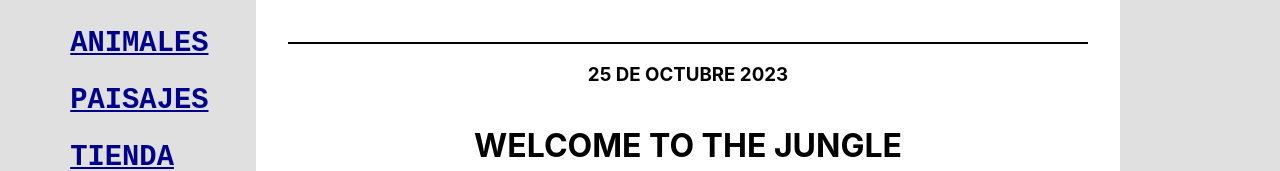
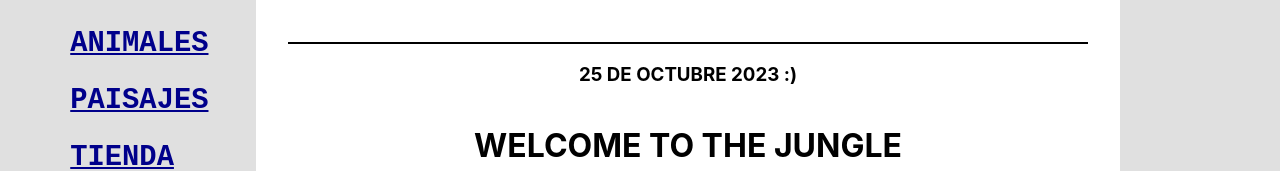
Before and after one commit to marcosquinteros/prog-parcial, a React (Create React App) app in the folder urcan-grande-lacki-quinteros/: page / in a window 1280 px wide. Shown: the part 270-441 px from the top of the page. Built offline with nearby package versions, Linux system fonts and the light colour scheme.

Commit message:
cambio de ejemplo

```diff
--- a/urcan-grande-lacki-quinteros/src/Components/Contenido.jsx
+++ b/urcan-grande-lacki-quinteros/src/Components/Contenido.jsx
@@ -3,7 +3,7 @@ import React from "react";
 const Contenido = () => {
   return (
     <div className="ad">
-      <h3>25 DE OCTUBRE 2023</h3>
+      <h3>25 DE OCTUBRE 2023 :)</h3>
       <h1>WELCOME TO THE JUNGLE</h1>
       <h2>MUESTA ARTISTICA EN CENTRO CULTURAL EUGENIO FLAVIO VIRLA</h2>
     </div>
```
